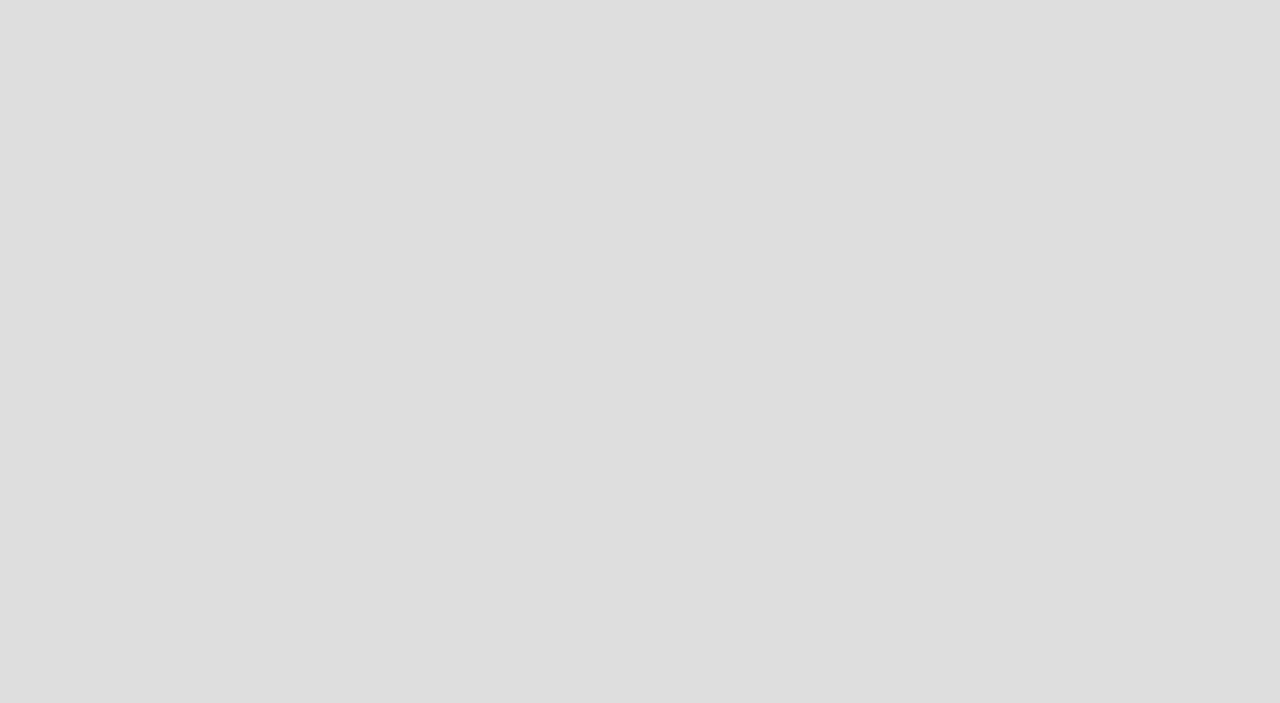
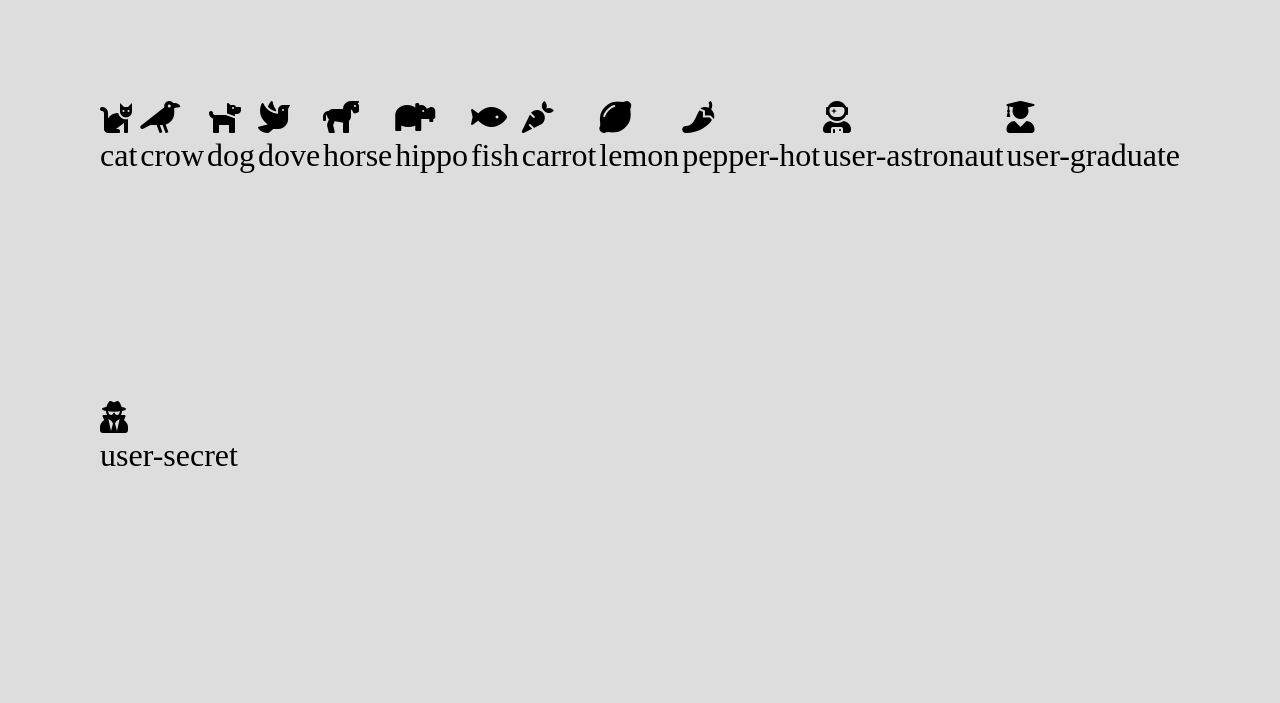
Before and after one commit to danielpellegrini/-js-es6-icons, a plain HTML site: page index.html in a window 1280 px wide. Drawn offline with nearby package versions, Linux system fonts and the light colour scheme.

Commit message:
milestone 1 completed

```diff
--- a/css/style.css
+++ b/css/style.css
@@ -4,9 +4,14 @@
   margin: 0;
 }
 
-.main-container {
+#main-container {
   width: 100vw;
   height: 100vh;
   background-color: #DDDDDD;
   color: inherit;
+  font-size: 2em;
+  display: flex;
+  justify-content: space-between;
+  flex-wrap: wrap;
+  padding: 100px;
 }
--- a/index.html
+++ b/index.html
@@ -2,33 +2,20 @@
 <html lang="en" dir="ltr">
   <head>
     <meta charset="utf-8">
+    <script src="https://ajax.googleapis.com/ajax/libs/jquery/3.5.1/jquery.min.js"></script>
     <script src="js/script.js" charset="utf-8"></script>
-    <script src="https://ajax.googleapis.com/ajax/libs/jquery/3.5.1/jquery.min.js"></script>
     <link rel="stylesheet" href="https://use.fontawesome.com/releases/v5.12.0/css/all.css">
     <link rel="stylesheet" href="css/style.css">
     <title>Icons</title>
   </head>
   <body>
 
-    <div class="main-container">
-
-      <div class=""></div>
-      <div class=""></div>
-      <div class=""></div>
-      <div class=""></div>
-      <div class=""></div>
-      <div class=""></div>
-      <div class=""></div>
-      <div class=""></div>
-      <div class=""></div>
-      <div class=""></div>
-      <div class=""></div>
-      <div class=""></div>
-      <div class=""></div>
+    <div id="main-container">
 
 
     </div>
 
-
+    <!-- JAVASCRIPT -->
+    <!-- END JAVASCRIPT -->
   </body>
 </html>
--- a/js/script.js
+++ b/js/script.js
@@ -1,97 +1,110 @@
 // Milestone 1:
 // - Definire un array di oggetti; ogni oggetto rappresenta un'icona, che è caratterizzata da: nome, prefisso, tipo e famiglia.
-// - Utilizzando la funzione forEach e il template literal, visualizzare in pagina tutte le icone con il proprio nome.
 
+$(document).ready(function() {
 
-const icons = [
-  {
+  const icons = [{
       name: 'cat',
-    prefix: 'fa',
+      prefix: 'fa-',
       type: 'animal',
       family: 'fas'
     },
     {
       name: 'crow',
-    prefix: 'fa',
+      prefix: 'fa-',
       type: 'animal',
       family: 'fas'
     },
     {
       name: 'dog',
-    prefix: 'fa',
+      prefix: 'fa-',
       type: 'animal',
       family: 'fas'
     },
     {
       name: 'dove',
-    prefix: 'fa',
+      prefix: 'fa-',
       type: 'animal',
       family: 'fas'
     },
     {
       name: 'horse',
-    prefix: 'fa',
+      prefix: 'fa-',
       type: 'animal',
       family: 'fas'
     },
     {
       name: 'hippo',
-    prefix: 'fa',
+      prefix: 'fa-',
       type: 'animal',
       family: 'fas'
     },
     {
       name: 'fish',
-    prefix: 'fa',
+      prefix: 'fa-',
       type: 'animal',
       family: 'fas'
     },
     {
       name: 'carrot',
-    prefix: 'fa',
+      prefix: 'fa-',
       type: 'vegetable',
       family: 'fas'
     },
     {
       name: 'lemon',
-    prefix: 'fa',
+      prefix: 'fa-',
       type: 'vegetable',
       family: 'fas'
     },
     {
       name: 'pepper-hot',
-    prefix: 'fa',
+      prefix: 'fa-',
       type: 'vegetable',
       family: 'fas'
     },
     {
       name: 'user-astronaut',
-    prefix: 'fa',
+      prefix: 'fa-',
       type: 'user',
       family: 'fas'
     },
     {
       name: 'user-graduate',
-    prefix: 'fa',
+      prefix: 'fa-',
       type: 'animal',
       family: 'fas'
     },
     {
       name: 'user-secret',
-    prefix: 'fa',
+      prefix: 'fa-',
       type: 'user',
       family: 'fas'
-  },
-]
+    }
+  ];
 
-console.log(icons);
+  // - Utilizzando la funzione forEach e il template literal, visualizzare in pagina tutte le icone con il proprio nome.
 
   const iconsContainer = document.getElementById('main-container');
 
 
 
+  icons.forEach((item) => {
+
+    const {name, prefix, type, family} = item;
 
 
+    iconsContainer.innerHTML += `
+    <div>
+      <i class="${family} ${prefix}${name}"></i>
+      <div class="title">${name}</div>
+    </div>
+    `
+  });
+
+
+
+});
 
 // Milestone 2:
 // - Definire un array di colori e associare ad ogni tipo di icona un colore.
@@ -111,3 +124,19 @@ const iconsContainer = document.getElementById('main-container');
 // Leggetevi prima il tutto giusto per avere chiara l'idea sulla nostra applicazione, ma poi stop.
 // Prendete quindi solo la prima milestone e conquistatela senza più neanche pensare alle successive. E poi caffettino, e passate alla seconda.
 // Per la terza milestone un po' di codice l'abbiamo già visto in classe. Approcciate con curiosità e creatività il tutto.
+
+
+/*
+<i class="fas fa-crow"></i>
+<i class="fas fa-dog"></i>
+<i class="fas fa-dove"></i>
+<i class="fas fa-horse"></i>
+<i class="fas fa-hippo"></i>
+<i class="fas fa-fish"></i>
+<i class="fas fa-carrot"></i>
+<i class="fas fa-lemon"></i>
+<i class="fas fa-pepper-hot"></i>
+<i class="fas fa-user-astronaut"></i>
+<i class="fas fa-user-graduate"></i>
+<i class="fas fa-user-secret"></i>
+*/
```
Lines whose indentation alone changed are shown as unchanged.
